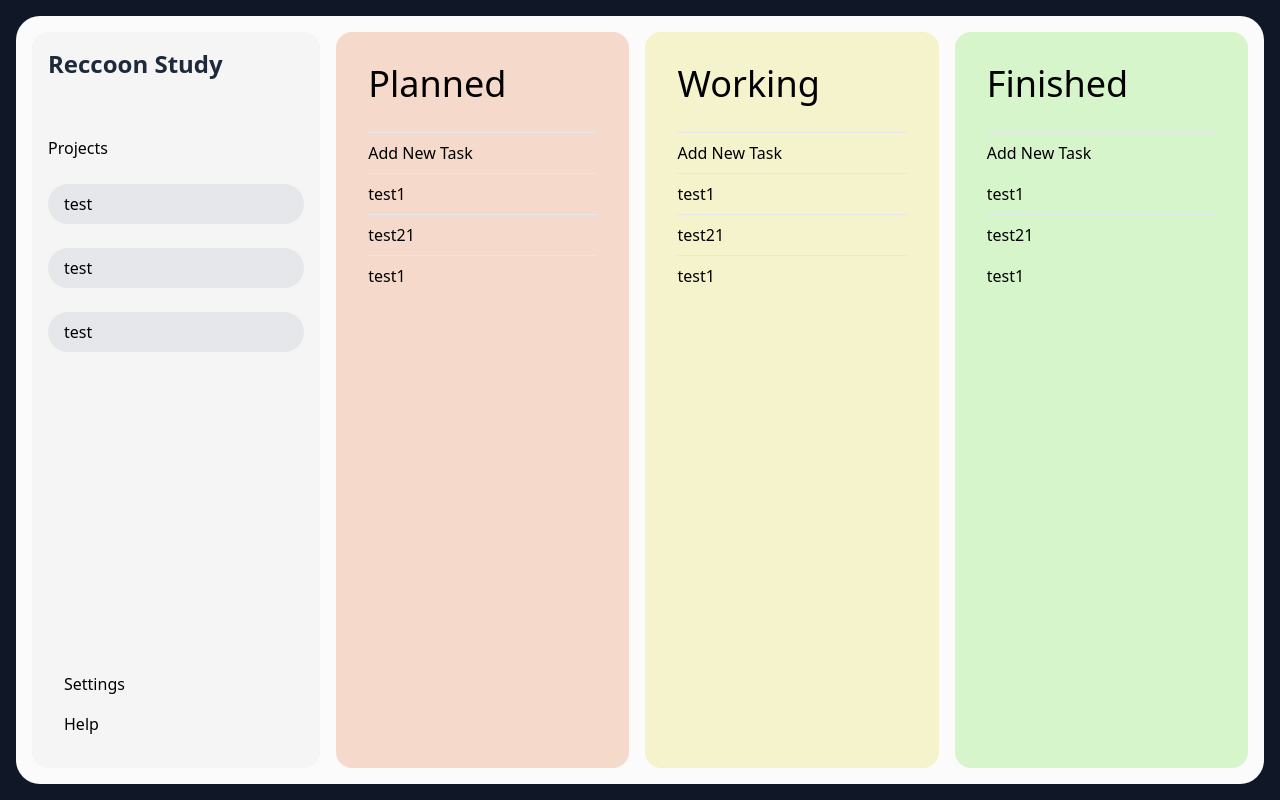
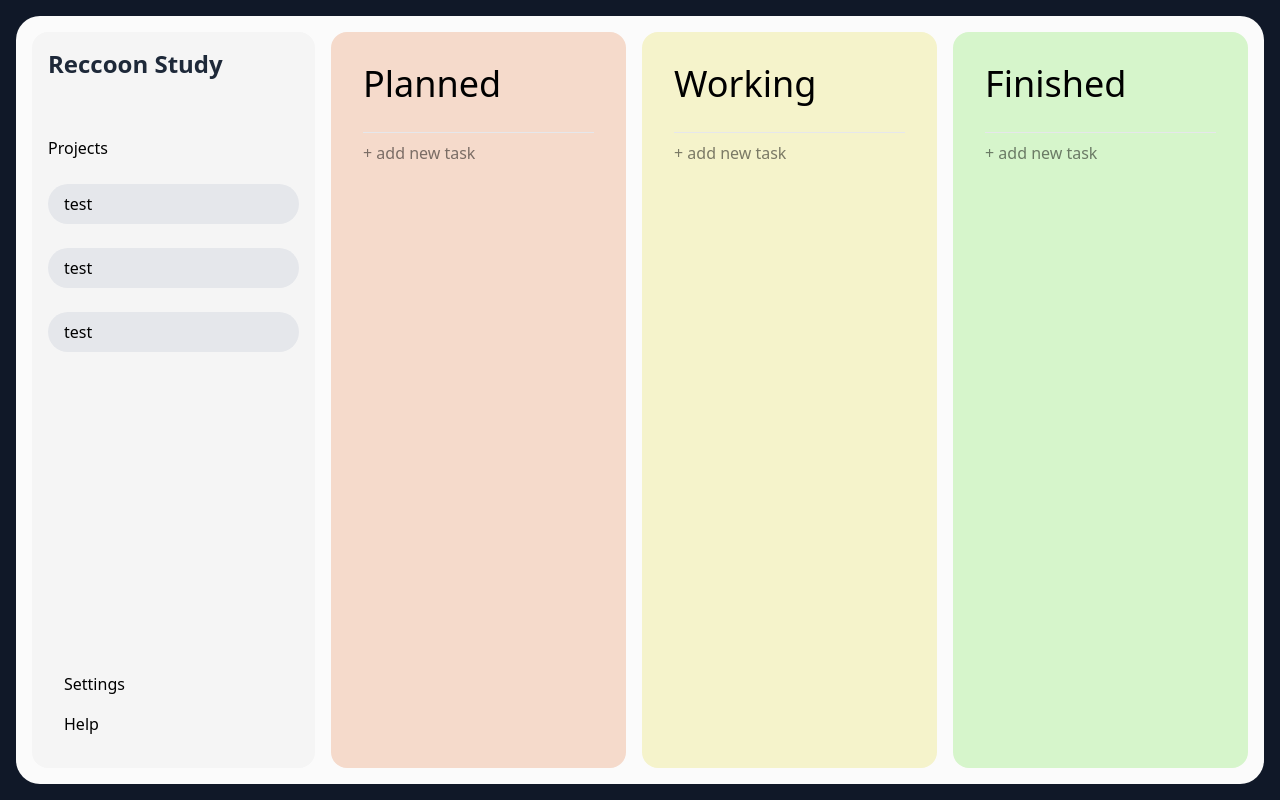
Before and after one commit to guanyu-gerry-tao/reccoon-study-todolist, a React (Vite) app in the folder web-client/: page / in a window 1280 px wide. Built offline with nearby package versions, Linux system fonts and the light colour scheme.

Commit message:
Add function: Add tasks

```diff
--- a/web-client/package.json
+++ b/web-client/package.json
@@ -12,6 +12,7 @@
   "dependencies": {
     "@tailwindcss/vite": "^4.1.10",
     "immer": "^10.1.1",
+    "motion": "^12.18.1",
     "react": "^19.1.0",
     "react-dom": "^19.1.0",
     "react-router-dom": "^7.6.2",
--- a/web-client/src/components/AddNewTask.tsx
+++ b/web-client/src/components/AddNewTask.tsx
@@ -1,13 +1,29 @@
 import '../App.css'
+
+import type { TaskActions } from './type.ts';
 
 import Project from './Project.tsx'
 
-function AddNewTask() {
+function AddNewTask({ actions, status }: { actions: TaskActions, status: 'planned' | 'working' | 'finished' }) {
+
+  const handleAddTask = (e: React.KeyboardEvent<HTMLInputElement>) => {
+    if (e.key === 'Enter') {
+      const newTaskTitle = e.currentTarget.value.trim();
+      if (newTaskTitle) {
+        const newTask = {
+          title: newTaskTitle,
+          status: status,
+        };
+        actions.add(newTask);
+        e.currentTarget.value = '';
+      }
+    }
+  };
 
   return (
     <>
       <div></div>
-      <p>Add New Task</p>
+      <input type="text" placeholder={"+ add new task"} onKeyDown={handleAddTask}/>
     </>
   )
 }
--- /dev/null
+++ b/web-client/src/components/TaskList.tsx
@@ -0,0 +1,17 @@
+import '../App.css'
+import Task from './Task.tsx';
+import type { TaskItem, NewTaskItem } from './type.ts';
+
+
+function Tasklist({tasks}: {tasks: TaskItem[]}) {
+
+  return (
+    <>
+        {tasks.map((task: TaskItem) => (
+            <Task title={task.title} />
+        ))}
+    </>
+  )
+}
+
+export default Tasklist
--- a/web-client/src/components/TodoColumn.tsx
+++ b/web-client/src/components/TodoColumn.tsx
@@ -2,27 +2,21 @@ import { useState } from 'react'
 import '../App.css'
 import Dashline from './Dashline';
 import AddNewTask from './AddNewTask.tsx';
-import Task from './Task.tsx';
+import type { TodoColumnProps, TaskActions } from './type.ts';
+import TaskList from './TaskList.tsx';
 
-''
-type TodoColumnProps = {
-  title: React.ReactNode;
-  bgColor: string;
-}
 
-function TodoColumn({title, bgColor} : TodoColumnProps) {
+function TodoColumn({title, bgColor, status, actions, tasks} : TodoColumnProps) {
 
   return (
     <>
         <div className='relative bg-[#ac7d7d] rounded-2xl m-2 p-8 h-[calc(100vh-4rem)] w-80 flex flex-col' style={{backgroundColor: bgColor}}>
             <h1 className='relative text-4xl h-15 '>{title}</h1>
+            <TaskList tasks={tasks}/>
             <div>
                 <Dashline />
-                <AddNewTask />
+                <AddNewTask actions={actions} status={status} />
             </div>
-            <Task title='test1'/>
-            <Task title='test21' />
-            <Task title='test1' />
         </div>
     </>
   )
--- a/web-client/src/components/Todolist.tsx
+++ b/web-client/src/components/Todolist.tsx
@@ -5,18 +5,8 @@ import '../App.css'
 import Menubar from './Menubar.tsx'
 import TodoColumn from './TodoColumn.tsx'
 
-type TaskItem = {
-  id: string;
-  title: string;
-  dueDate?: Date;
-  description?: string;
-  status: 'planned' | 'working' | 'finished';
-  isPending: boolean;
-  isDeleted: boolean;
-  isArchived: boolean;
-}
+import type { TaskItem, NewTaskItem } from './type.ts'
 
-type NewTaskItem = Omit<TaskItem, 'isPending' | 'isDeleted' | 'isArchived'>;
 
 function Todolist() {
 
@@ -40,13 +30,18 @@ function Todolist() {
     });
   };
 
+  const taskActions = {
+    add: addTask,
+    update: updateTask,
+  };
+
   return (
     <>
       <div className='relative flex flex-row'>
         <Menubar />
-        <TodoColumn title={"Planned"} bgColor='#f5dacb'/>
-        <TodoColumn title={"Working"} bgColor='#f5f3cb'/>
-        <TodoColumn title={"Finished"} bgColor='#d6f5cb'/>
+        <TodoColumn title={"Planned"} bgColor='#f5dacb' status='planned' actions={taskActions} tasks={tasks.filter(task => task.status === 'planned')}/>
+        <TodoColumn title={"Working"} bgColor='#f5f3cb' status='working' actions={taskActions} tasks={tasks.filter(task => task.status === 'working')}/>
+        <TodoColumn title={"Finished"} bgColor='#d6f5cb' status='finished' actions={taskActions} tasks={tasks.filter(task => task.status === 'finished')}/>
       </div>
     </>
   )
--- /dev/null
+++ b/web-client/src/components/type.ts
@@ -0,0 +1,32 @@
+
+type TaskItem = NewTaskItem & {
+  id: string;
+  isPending: boolean;
+  isDeleted: boolean;
+  isArchived: boolean;
+}
+
+type NewTaskItem = {
+    title: string;
+    dueDate?: Date;
+    description?: string;
+    status: 'planned' | 'working' | 'finished';
+};
+
+type TodoColumnProps = {
+  title: React.ReactNode;
+  bgColor: string;
+  status: 'planned' | 'working' | 'finished';
+  actions: TaskActions;
+  tasks: TaskItem[];
+}
+
+type TaskActions = {
+  add: (newTask: NewTaskItem) => void;
+  update: (id: string, updatedFields: Partial<TaskItem>) => void;
+};
+
+export type { TaskItem };
+export type { NewTaskItem };
+export type { TodoColumnProps };
+export type { TaskActions };
```
Also changed, not shown: 1 other file (tests, documents, lock files or other folders).
